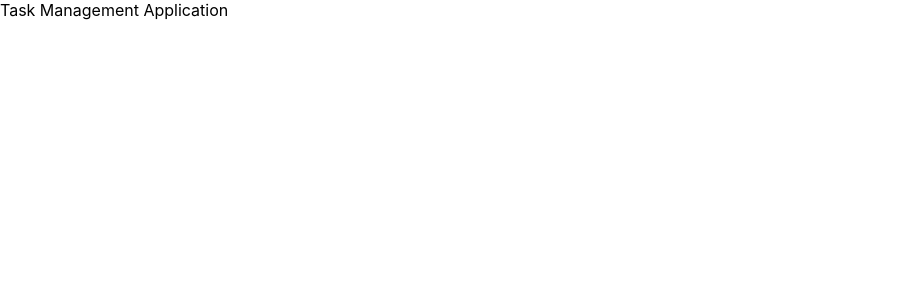
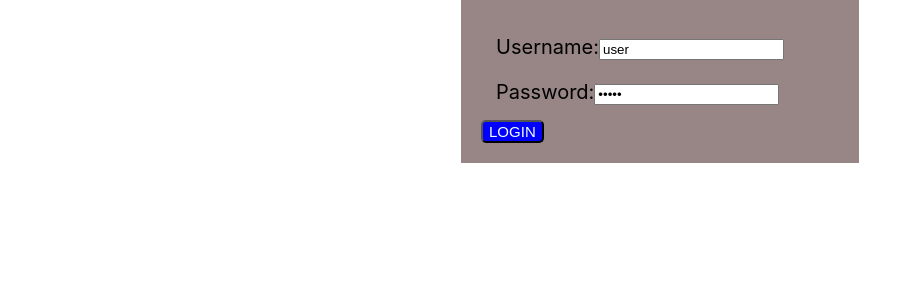
Before and after one commit to rakshit-upadhyay214/taskify, a React (Create React App) app: page / in a window 1280 px wide. Shown: the top 300 px of the page, without its empty margins (0-918 px from the left). Built offline with nearby package versions, Linux system fonts and the light colour scheme.

Commit message:
Added Login page

```diff
--- a/src/App.js
+++ b/src/App.js
@@ -3,7 +3,10 @@ import './App.css';
 
 function App() {
   return (
-    <TodoApp></TodoApp>
+    <div className='TodoApp'>
+      <TodoApp></TodoApp>
+    </div>
+
   );
 }
 
--- /dev/null
+++ b/src/todo/Login.css
@@ -0,0 +1,28 @@
+body{
+    display: flex;
+    justify-content: center;
+    align-items: center;
+}
+
+.login-container{
+    align-items: center;
+    justify-content: center;
+    width: 100%;
+    max-width: 400px;
+    padding: 20px;
+    background-color: rgb(152, 133, 133);
+}
+
+.input{
+    font-size: 20px;
+    margin: 10px;
+    padding: 5px;
+}
+
+.submitbtn{
+    background-color:blue;
+    color: azure;
+    font-size:15px ;
+    border-radius: 5px;
+
+}
--- /dev/null
+++ b/src/todo/LoginComponent.jsx
@@ -0,0 +1,73 @@
+import './Login.css';
+import {useState} from 'react';
+export default function Login(){
+
+    const [username, setUserName]= useState('user')
+    const [password, setPassword]= useState('12345')
+
+    const [showSuccessMessage, setSuccessMessage]= useState(false)
+    const [showErrorMessage, setErrorMessage]= useState(false)
+
+    function handleUserChange(event){
+        // console.log("Username is to be changed")
+        // console.log(event.target.value)
+        setUserName(event.target.value)
+    }
+
+
+    function handlePasswordChange(event){
+        // console.log("Password is to be changed")
+        // console.log(event.target.value)
+        setPassword(event.target.value)
+    }
+
+    function handleSubmit(){
+        console.log("Form submitted")
+        if(username==='user' && password==='12345'){
+            console.log("Success")
+            setErrorMessage(false)
+            setSuccessMessage(true)
+        }else{
+            console.log("Failed")
+            setErrorMessage(true)
+            setSuccessMessage(false)
+        }
+    }
+
+    function SuccessMessage(){
+        if(showSuccessMessage){
+            return <div className='successMessage'>Authentication Successful</div>
+        }
+
+        return null;
+    }
+    function ErrorMessage(){
+        if(showErrorMessage){
+            return <div className='errorMessage'>Authentication Failed. Please check your credentials.</div>
+        }
+
+        return null;
+    }
+
+    return(
+        <>
+            <div className="login-container">
+                <SuccessMessage/>
+                <ErrorMessage/>
+                {/* <form className="login-form"> */}
+                    <div className='input'>
+                        <label for="username">Username:</label>
+                        <input type="text" id="username" name="user" value={username} onChange={handleUserChange} required></input>
+                    </div>
+                    <div className='input'>
+                        <label for="password">Password:</label>
+                        <input type="password" id="password" name="pass" placeholder="enter password" value={password} onChange={handlePasswordChange} required></input>
+                    </div>
+                    <div>
+                        <button className='submitbtn' onClick={handleSubmit}>LOGIN</button>
+                    </div>
+                {/* </form> */}
+            </div>
+        </>
+    )
+}
--- a/src/todo/Todo.jsx
+++ b/src/todo/Todo.jsx
@@ -1,7 +1,9 @@
+import Login from "./LoginComponent";
+
 export default function TodoApp(){
     return(
-        <div className="todo-app">
-            Task Management Application
+        <div className="TodoApp">
+            <Login/>
         </div>
     )
 }
```
